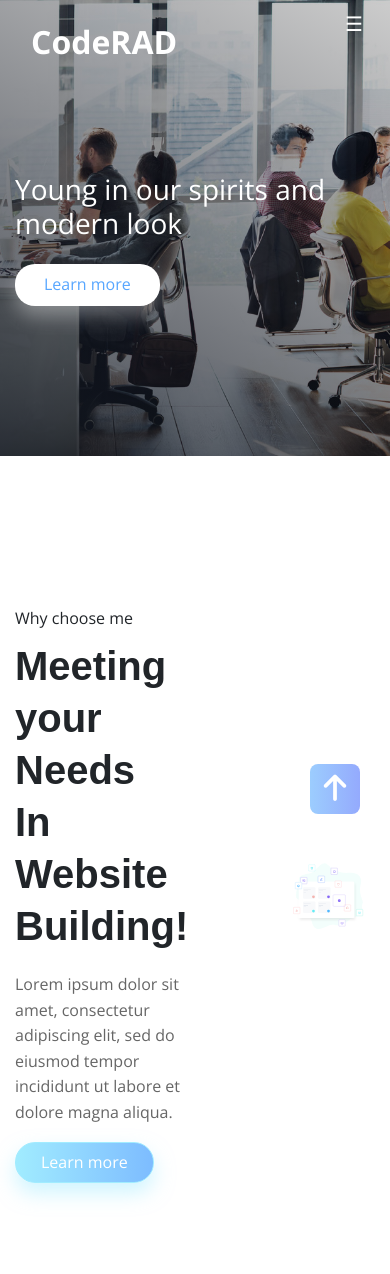
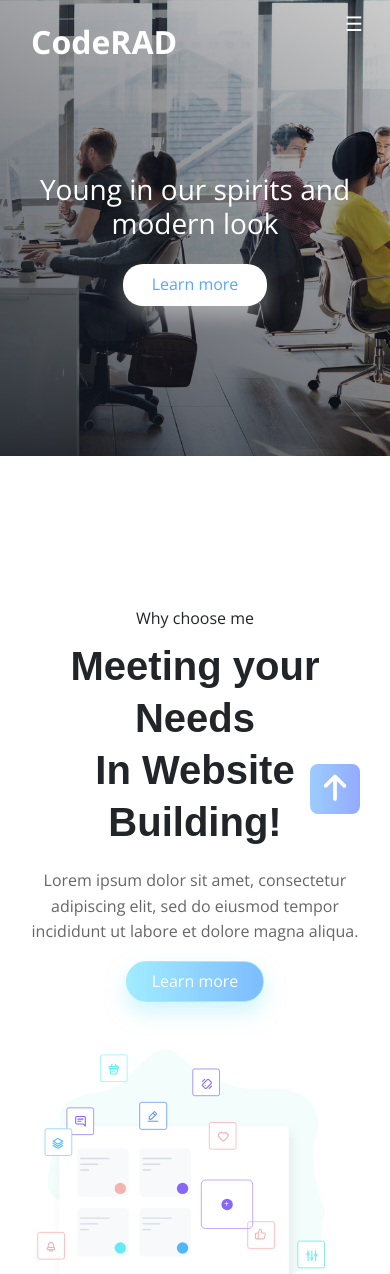
Before and after one commit to rewpolo/full-website, a plain HTML site: page index.html in a window 390 px wide. Shown: the top 1274 px of the page. Drawn offline with nearby package versions, Linux system fonts and the light colour scheme.

Commit message:
finishing touches

```diff
--- a/css/responsive.css
+++ b/css/responsive.css
@@ -24,5 +24,27 @@
     color: var(--font-color-dark);
   }
 
+  footer .footer-col:nth-child(3) {
+    grid-column: 1 / 3;
+  }
+}
 
+@media screen and (max-width: 480px){
+  .hero-wrapper {
+    text-align: center;
+  }
+
+  .why-me-wrapper {
+    flex-wrap: wrap;
+    text-align: center;
+  }
+
+  .why-me-wrapper .block-text {
+    padding-right: 0;
+  }
+
+  .why-me-wrapper > div {
+    flex: initial;
+    padding-right: 0;
+  }
 }
--- a/css/styles.css
+++ b/css/styles.css
@@ -361,6 +361,7 @@ footer {
 
 footer .footer-col {
   justify-self: center;
+  max-width: 250px;
 }
 
 .footer-top h5 {
```
